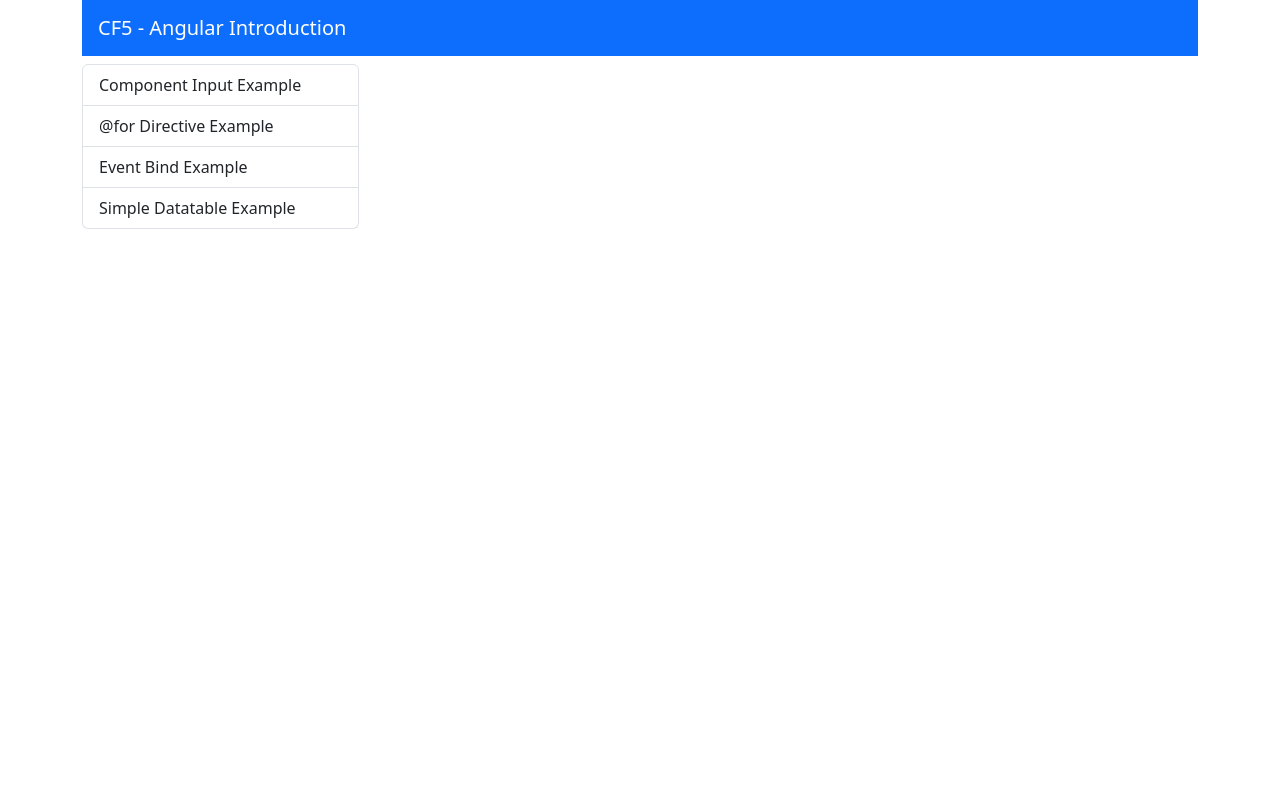
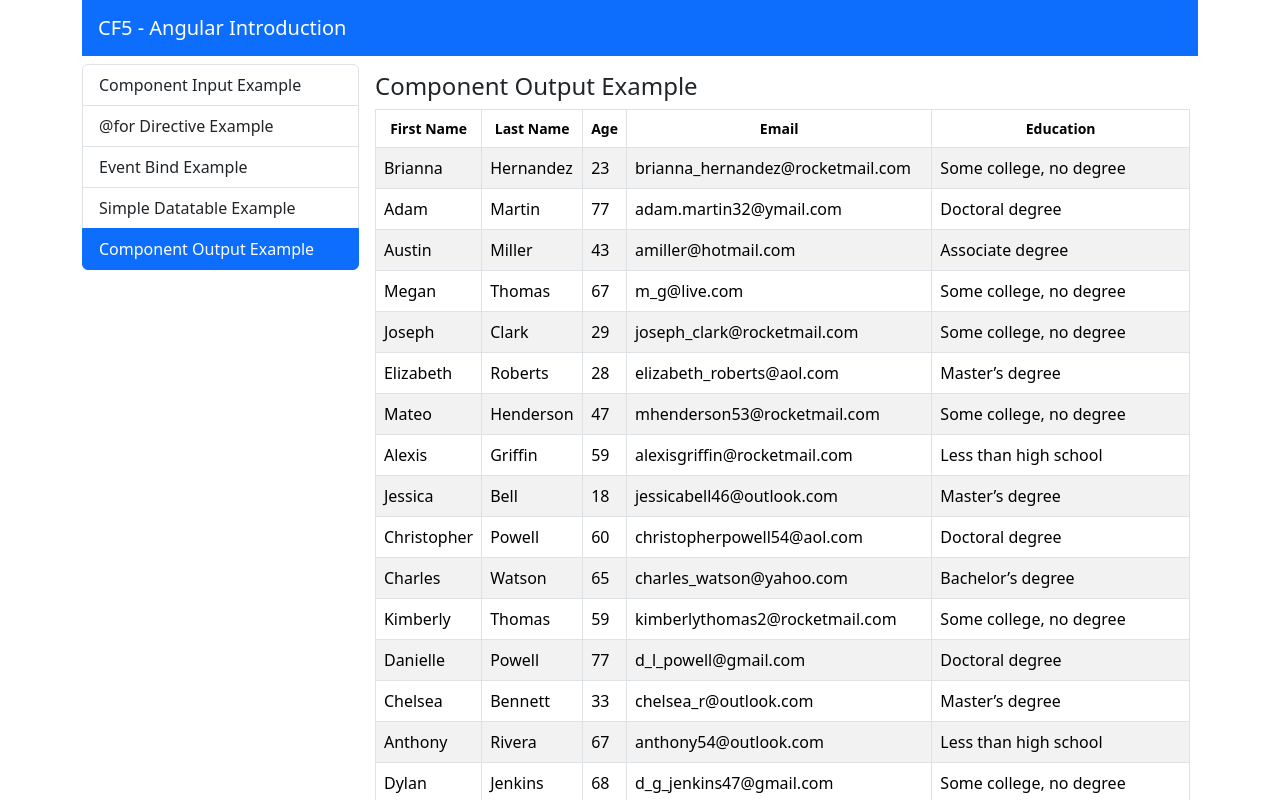
Before and after one commit to tantonia/angular-introduction, an Angular app: page /component-output-example in a window 1280 px wide. Before the commit this address led to /. Shown: the top 800 px of the page. Built offline with nearby package versions, Linux system fonts and the light colour scheme.

Commit message:
component output example

```diff
--- a/src/app/app.routes.ts
+++ b/src/app/app.routes.ts
@@ -4,6 +4,8 @@
 import { ComponentInputExampleComponent } from './components/component-input-example/component-input-example.component';
 import { ForDirectiveExampleComponent } from './components/for-directive-example/for-directive-example.component';
 import { SimpleDatatableExampleComponent } from './components/simple-datatable-example/simple-datatable-example.component';
+import { ComponentOutputExampleComponent } from './components/component-output-example/component-output-example.component';
+
 
 
 export const routes: Routes = [
@@ -12,4 +14,5 @@
     { path: 'event-bind-example', component: EventBindExampleComponent },
     { path: 'simple-datatable-example', component: SimpleDatatableExampleComponent},
     { path: '', component: WelcomeComponent},
+    { path: 'component-output-example', component: ComponentOutputExampleComponent}
 ];
--- /dev/null
+++ b/src/app/components/component-output-example/component-output-example.component.html
@@ -0,0 +1,5 @@
+<h4>Component Output Example</h4>
+
+<app-simple-datatable
+[data]="manyPerson"(personClicked)="onPersonClicked($event)">
+</app-simple-datatable>
--- /dev/null
+++ b/src/app/components/component-output-example/component-output-example.component.ts
@@ -0,0 +1,30 @@
+import { Component } from '@angular/core';
+import { EPerson, ManyPerson } from 'src/app/shared/interfaces/person';
+import { SimpleDatatableComponent } from '../simple-datatable/simple-datatable.component';
+
+@Component({
+  selector: 'app-component-output-example',
+  standalone: true,
+  imports: [ SimpleDatatableComponent],
+  templateUrl: './component-output-example.component.html',
+  styleUrl: './component-output-example.component.css'
+})
+export class ComponentOutputExampleComponent {
+  manyPerson = ManyPerson;
+
+  onPersonClicked(person: EPerson) {
+    alert(this.personTemplate(person));
+  }
+
+  personTemplate(person: EPerson) {
+    return `
+    Person Details:
+
+    First Name: ${person.givenName}
+    Last Name: ${person.surName}
+    Age: ${person.age}
+    Email: ${person.email}
+    Education: ${person.education}
+    `
+  }
+}
--- a/src/app/components/list-group-menu/list-group-menu.component.ts
+++ b/src/app/components/list-group-menu/list-group-menu.component.ts
@@ -15,5 +15,6 @@
     { text: '@for Directive Example', routerLink: 'for-directive-example' },
     { text: 'Event Bind Example', routerLink: 'event-bind-example' },
     { text: 'Simple Datatable Example', routerLink: 'simple-datatable-example'},
+    { text: 'Component Output Example', routerLink: 'component-output-example'},
   ];
 }
--- a/src/app/components/simple-datatable/simple-datatable.component.html
+++ b/src/app/components/simple-datatable/simple-datatable.component.html
@@ -21,7 +21,7 @@
     </thead>
     <tbody>
         @for(row of data; track row) {
-            <tr class="align-middle">
+            <tr class="align-middle" (dblclick)="onPersonClicked(row)">
                 <td>{{row.givenName}}</td>
                 <td>{{row.surName}}</td>
                 <td>{{row.age}}</td>
--- a/src/app/components/simple-datatable/simple-datatable.component.ts
+++ b/src/app/components/simple-datatable/simple-datatable.component.ts
@@ -1,4 +1,4 @@
-import { Component, Input } from '@angular/core';
+import { Component, EventEmitter, Input, Output } from '@angular/core';
 import { EPerson } from 'src/app/shared/interfaces/person';
 import { sortBy } from 'lodash-es';
 
@@ -11,6 +11,7 @@
 })
 export class SimpleDatatableComponent {
   @Input() data: EPerson[];
+  @Output() personClicked = new EventEmitter<EPerson>();
 
   sortOrder = {
     givenName: 'none',
@@ -45,4 +46,8 @@
       return '';
     }
   }
+
+  onPersonClicked(person: EPerson) {
+    this.personClicked.emit(person)
+  }
 }
```
Also changed, not shown: src/app/components/component-output-example/component-output-example.component.css (added), 1 other file (tests, documents, lock files or other folders).
